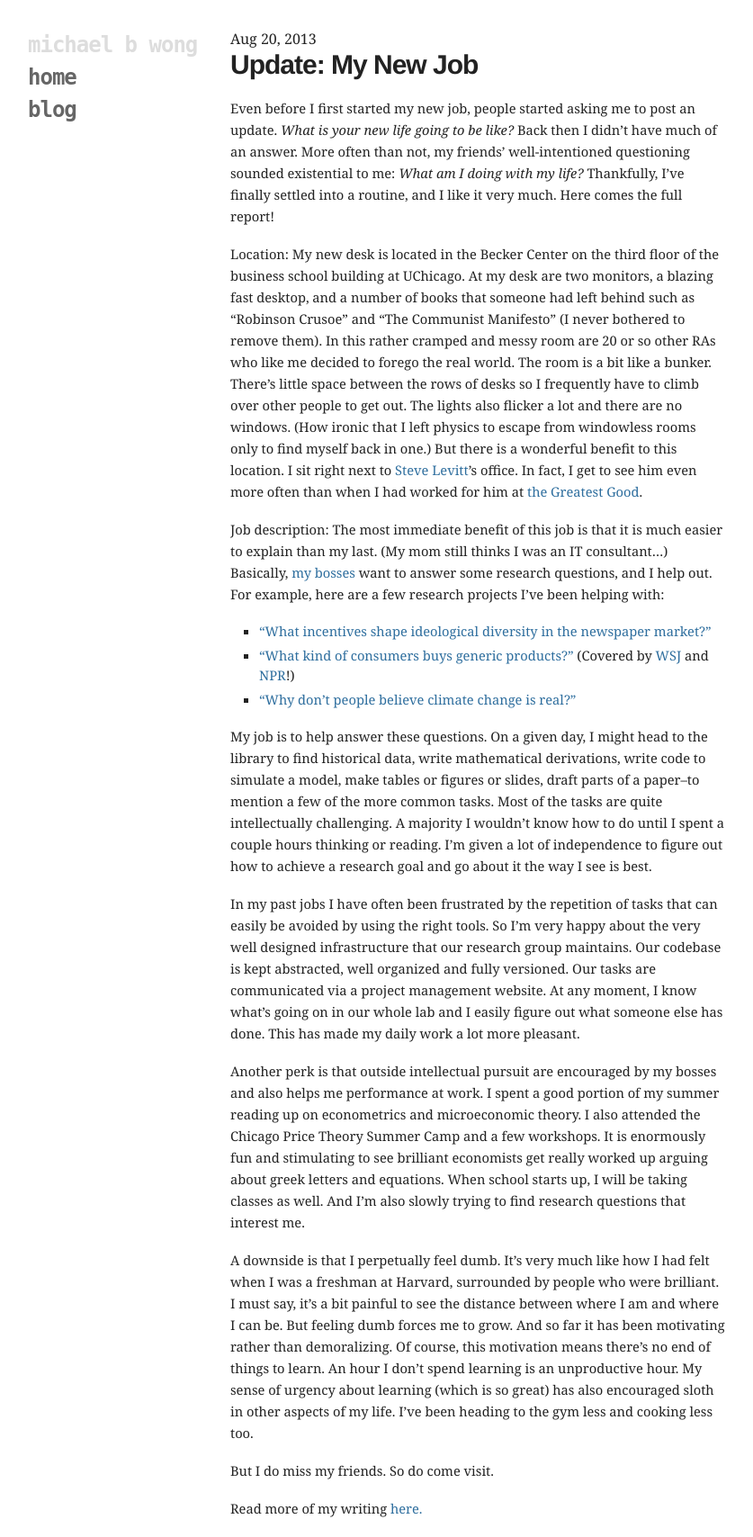
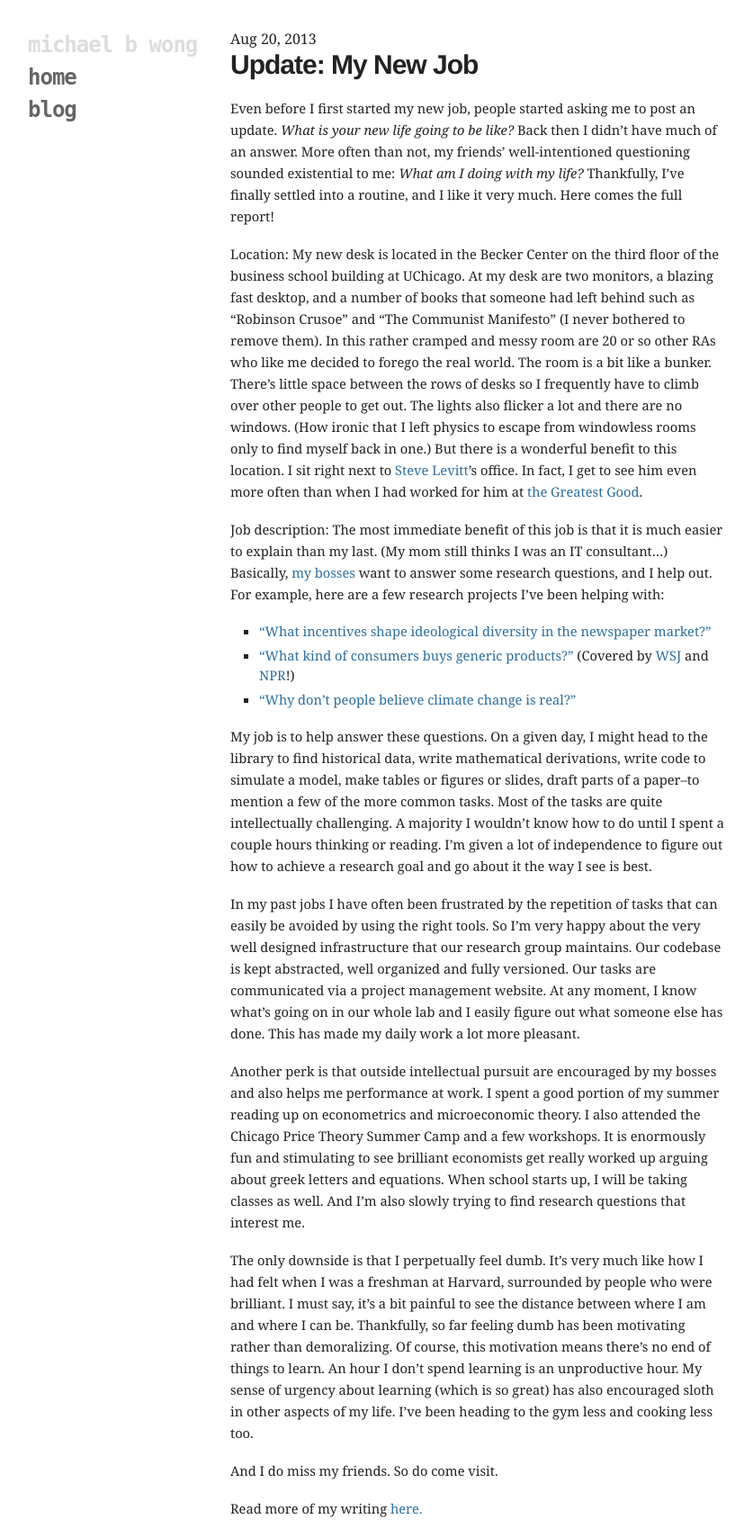
Before and after one commit to mbwong/mbwong.github.com, a Jekyll site: the page built from _posts/2013-08-20-new-job.md, in a window 1280 px wide. Shown: the whole page at 90% size, without its empty margins (94-931 px from the left). Built offline with Jekyll 4.4.1, drawn with Linux system fonts in a browser that asks for light colours.

Commit message:
Update 2013-08-20-new-job.md

```diff
--- a/_posts/2013-08-20-new-job.md
+++ b/_posts/2013-08-20-new-job.md
@@ -33,6 +33,6 @@
 
 Another perk is that outside intellectual pursuit are encouraged by my bosses and also helps me performance at work. I spent a good portion of my summer reading up on econometrics and microeconomic theory. I also attended the Chicago Price Theory Summer Camp and a few workshops. It is enormously fun and stimulating to see brilliant economists get really worked up arguing about greek letters and equations. When school starts up, I will be taking classes as well. And I'm also slowly trying to find research questions that interest me.
 
-A downside is that I perpetually feel dumb. It's very much like how I had felt when I was a freshman at Harvard, surrounded by people who were brilliant. I must say, it's a bit painful to see the distance between where I am and where I can be. But feeling dumb forces me to grow. And so far it has been motivating rather than demoralizing. Of course, this motivation means there's no end of things to learn. An hour I don't spend learning is an unproductive hour. My sense of urgency about learning (which is so great) has also encouraged sloth in other aspects of my life. I've been heading to the gym less and cooking less too.
+The only downside is that I perpetually feel dumb. It's very much like how I had felt when I was a freshman at Harvard, surrounded by people who were brilliant. I must say, it's a bit painful to see the distance between where I am and where I can be. Thankfully, so far feeling dumb has been motivating rather than demoralizing. Of course, this motivation means there's no end of things to learn. An hour I don't spend learning is an unproductive hour. My sense of urgency about learning (which is so great) has also encouraged sloth in other aspects of my life. I've been heading to the gym less and cooking less too.
 
-But I do miss my friends. So do come visit.
+And I do miss my friends. So do come visit.
```
